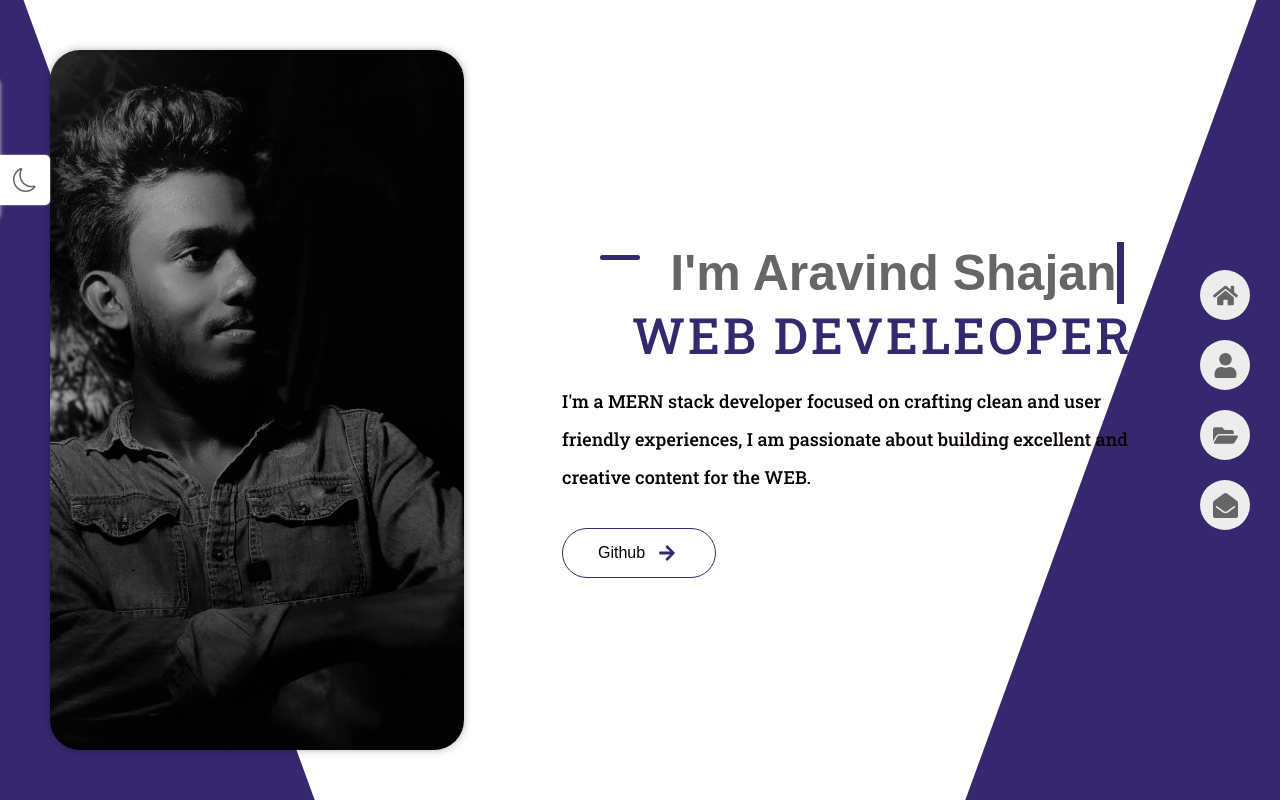
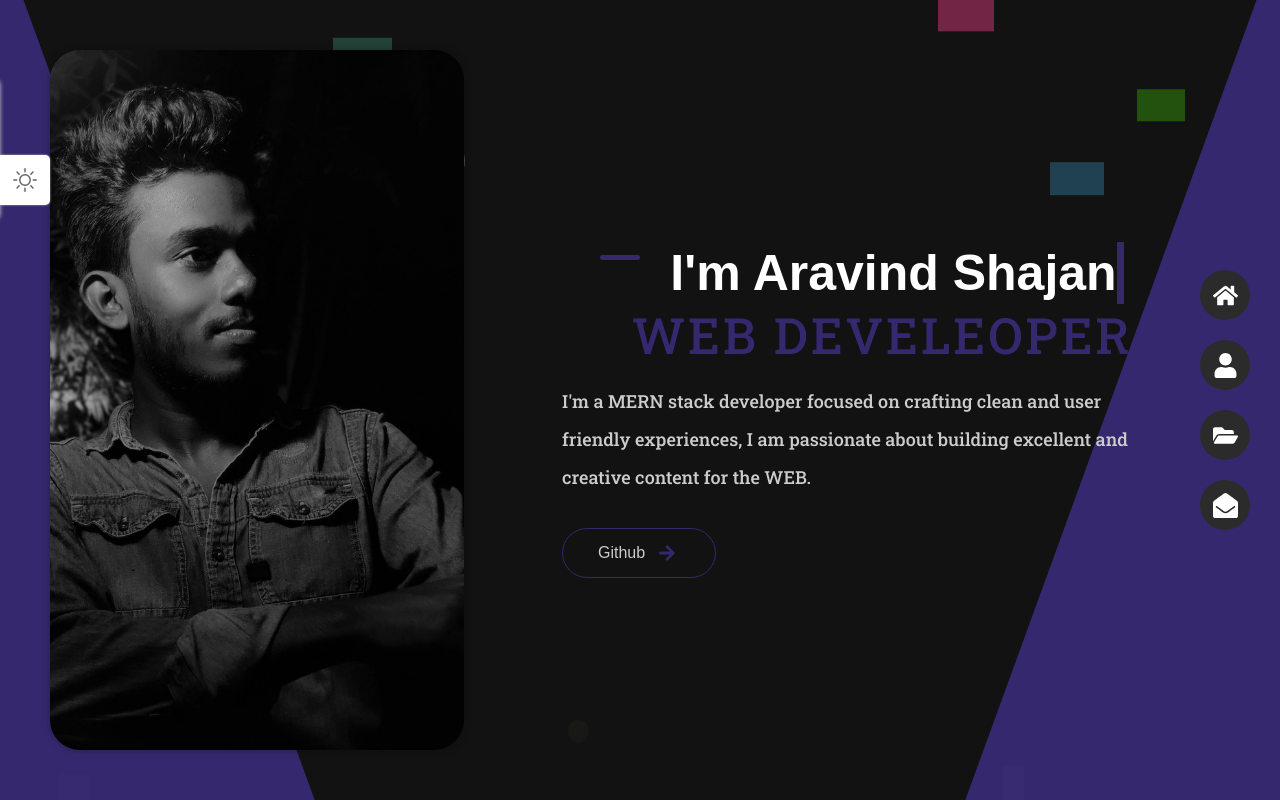
Before and after one commit to aravindshajan6/react-portfolio, a React (Vite) app: page / in a window 1280 px wide. Shown: the top 800 px of the page. Built offline with nearby package versions, Linux system fonts and the light colour scheme.

Commit message:
background animation

```diff
--- a/package.json
+++ b/package.json
@@ -13,6 +13,7 @@
     "preview": "vite preview"
   },
   "dependencies": {
+    "framer-motion": "^11.9.0",
     "html-react-parser": "^4.0.0",
     "react": "^18.2.0",
     "react-circular-progressbar": "^2.1.0",
--- a/src/App.jsx
+++ b/src/App.jsx
@@ -1,42 +1,33 @@
-import { BrowserRouter, Routes, Route  } from 'react-router-dom'
-import './App.css'
+import { BrowserRouter, Routes, Route } from "react-router-dom";
+import "./App.css";
 
-import Navbar from './components/Navbar'
-import Themes from './components/Themes'
-import Home from './pages/home/Home'
-import About from './pages/about/About'
-import Portfolio from './pages/portfolio/Portfolio'
-import Contact from './pages/contact/Contact'
-
+import Navbar from "./components/Navbar";
+import Themes from "./components/Themes";
+import Home from "./pages/home/Home";
+import About from "./pages/about/About";
+import Portfolio from "./pages/portfolio/Portfolio";
+import Contact from "./pages/contact/Contact";
+import FloatingShapes from "./components/FloatingShapes";
+import RandomBubbles from "./components/Bubbles";
 
 function App() {
-
-
   return (
-   <BrowserRouter >
-   <div id='app' >
+    <BrowserRouter>
+      <div id="app">
         {/* common */}
+        <FloatingShapes />
+        {/* <RandomBubbles />  */}
         <Navbar />
         <Themes />
-      <Routes>
-        {/* <Route  element={<Home />} />
-        <Route path='about' element={<About />}/>
-        <Route path='portfolio' element={<Portfolio />}/>
-        <Route path='contact' element={<Contact />}/> */}
-      </Routes>
+
+        <Routes></Routes>
         <Home index />
         <About />
         <Portfolio />
         <Contact />
-      {/* <div id="circle" class="circle"></div> */}
       </div>
-
-
-
-
-
     </BrowserRouter>
-  )
+  );
 }
 
-export default App
+export default App;
--- /dev/null
+++ b/src/components/Bubbles.css
@@ -0,0 +1,14 @@
+.bubble-container {
+    position: absolute;
+    top: 0;
+    left: 0;
+    width: 100%;
+    height: 100%;
+    overflow: hidden;
+    pointer-events: none; /* Prevent interactions with bubbles */
+  }
+
+  .bubble {
+    position: absolute;
+    opacity: 0.7; /* Slightly transparent */
+  }
--- /dev/null
+++ b/src/components/Bubbles.jsx
@@ -0,0 +1,51 @@
+import React from "react";
+import { motion } from "framer-motion";
+import './Bubbles.css';
+
+const bubbles = Array.from({ length: 10 }); // Adjust the number of bubbles as needed
+
+const RandomBubbles = () => {
+  return (
+    <div className="bubble-container">
+      {bubbles.map((_, index) => (
+        <motion.div
+          key={index}
+          className="bubble"
+          initial={{
+            opacity: 0,
+            x: `${Math.random() * 100}vw`, // Start at a random horizontal position
+            y: `${Math.random() * 100}vh`, // Start at a random vertical position
+          }}
+          animate={{
+            opacity: 1,
+            x: [
+              `${Math.random() * 100}vw`, // Move to another random position
+              `${Math.random() * 100}vw`,
+              `${Math.random() * 100}vw`,
+            ],
+            y: [
+              `${Math.random() * 100}vh`, // Move to another random position
+              `${Math.random() * 100}vh`,
+              `${Math.random() * 100}vh`,
+            ],
+          }}
+          transition={{
+            duration: Math.random() * 4 + 2, // Random duration between 2-6 seconds
+            ease: "easeInOut",
+            repeat: Infinity,
+            repeatType: "loop",
+          }}
+          style={{
+            backgroundColor: `rgba(0, 150, 255, 0.5)`, // Bubble color
+            borderRadius: "50%", // Circular shape
+            width: Math.random() * 30 + 20, // Random width between 20 and 50px
+            height: Math.random() * 30 + 20, // Random height between 20 and 50px
+            position: "absolute",
+          }}
+        />
+      ))}
+    </div>
+  );
+};
+
+export default RandomBubbles;
--- /dev/null
+++ b/src/components/FloatingShapes.css
@@ -0,0 +1,15 @@
+.shape-container {
+    position: absolute;
+    top: 0;
+    left: 0;
+    width: 100%;
+    height: 100%;
+    overflow: hidden;
+    pointer-events: none; /* Prevent interactions with shapes */
+  }
+
+  .shape {
+    position: absolute;
+    bottom: -50px; /* Start below the visible area */
+    opacity: 0.7; /* Slightly transparent */
+  }
--- /dev/null
+++ b/src/components/FloatingShapes.jsx
@@ -0,0 +1,41 @@
+import React from "react";
+import { motion } from "framer-motion";
+
+const shapes = Array.from({ length: 12 }); // Change this number to adjust the amount of floating shapes
+
+const FloatingShapes = () => {
+  return (
+    <div className="shape-container">
+      {shapes.map((_, index) => (
+        <motion.div
+          key={index}
+          className="shape"
+          initial={{
+            opacity: 0,
+            y: "100vh",
+          }}
+          animate={{
+            opacity: 1,
+            y: ["100vh", Math.random() * -200 - 100],
+          }}
+          transition={{
+            duration: Math.random() * 3 + 2, // Random duration between 2-5 seconds
+            ease: "easeInOut",
+            repeat: Infinity,
+            repeatType: "loop",
+          }}
+          style={{
+            backgroundColor: `rgba(${Math.floor(Math.random() * 255)}, ${Math.floor(Math.random() * 255)}, ${Math.floor(Math.random() * 255)}, 0.5)`,
+            borderRadius: Math.random() > 0.5 ? "50%" : "0%", // Randomly decide if it's a circle or square
+            width: Math.random() * 40 + 20, // Random width between 20 and 60px
+            height: Math.random() * 40 + 20, // Random height between 20 and 60px
+            position: "absolute",
+            left: `${Math.random() * 100}vw`, // Random horizontal position
+          }}
+        />
+      ))}
+    </div>
+  );
+};
+
+export default FloatingShapes;
--- a/src/components/Themes.jsx
+++ b/src/components/Themes.jsx
@@ -17,7 +17,7 @@ const getStorageColor = () => {
 
 //remembering theme
 const getStorageTheme = () => {
-    let theme = 'light-theme';
+    let theme = 'dark-theme';
     if(localStorage.getItem('theme')) {
         theme = localStorage.getItem('theme');
     }
```
Also changed, not shown: 2 other files (tests, documents, lock files or other folders). Lines whose indentation alone changed are shown as unchanged.
